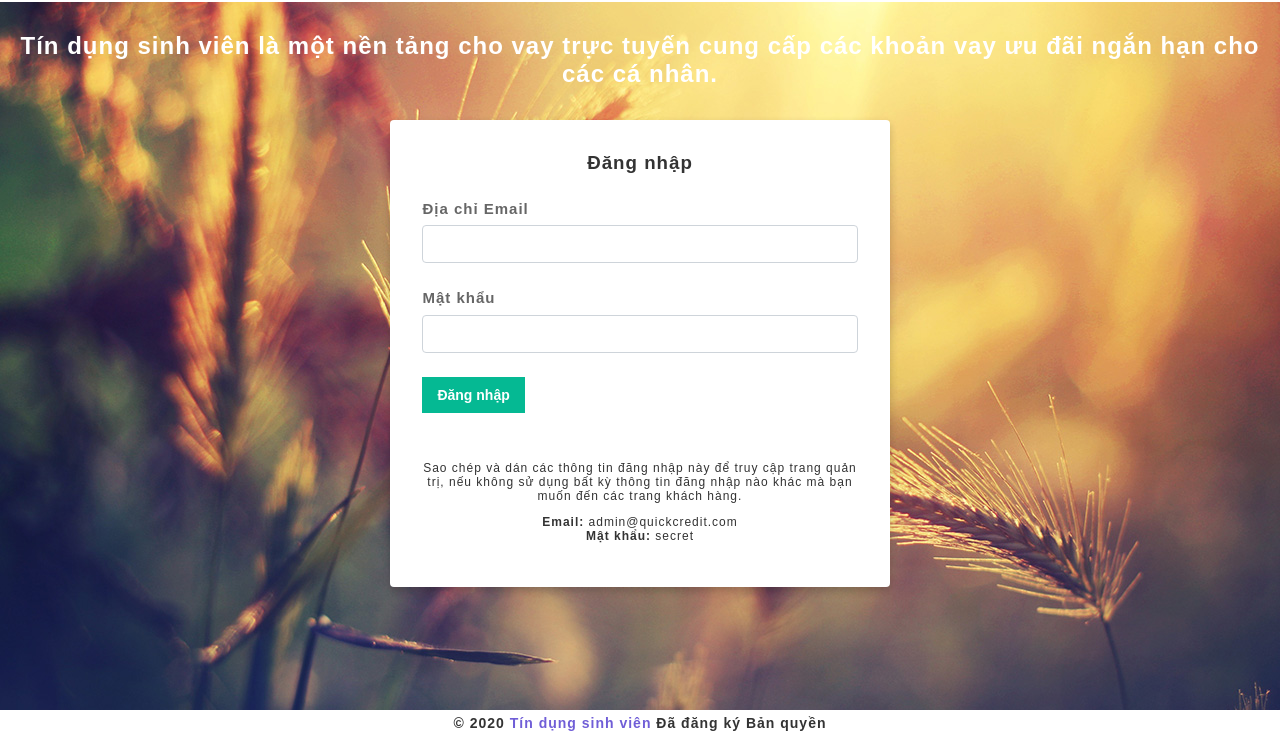
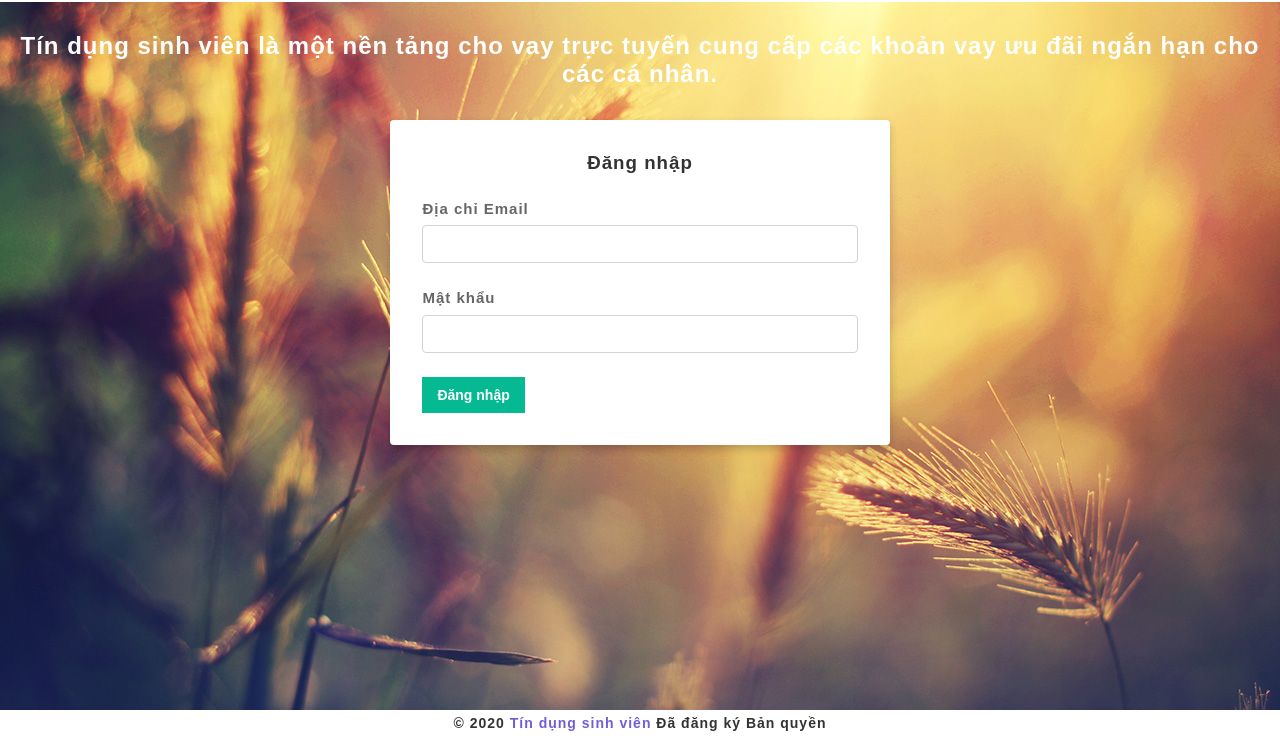
Before and after one commit to thu-vu2403/tindungsv, a website: page UI/html/login.html in a window 1280 px wide. Shown: the part 64-800 px from the top of the page. Drawn offline with Linux system fonts and the light colour scheme.

Commit message:
Update login.html

```diff
--- a/UI/html/login.html
+++ b/UI/html/login.html
@@ -44,19 +44,7 @@
 				<button class="btn green-btn" type="submit">Đăng nhập</button>
 			  </form>
 
-			  <div class="demo-login">
-				<p>
-					Sao chép và dán các thông tin đăng nhập này để truy cập trang quản trị, nếu không
-					sử dụng bất kỳ thông tin đăng nhập nào khác mà bạn muốn đến các trang khách hàng.</p>
-				<ul>
-				  <li>
-					<b>Email:</b> admin@quickcredit.com
-				  </li>
-				  <li>
-					<b>Mật khẩu:</b> secret
-				  </li>
-				</ul>
-			  </div>
+
 			</div>
 		  </div>
 		</section>
```
